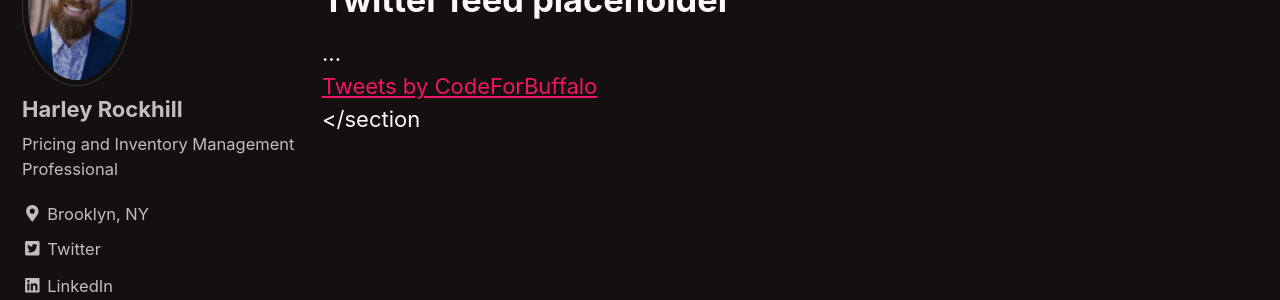
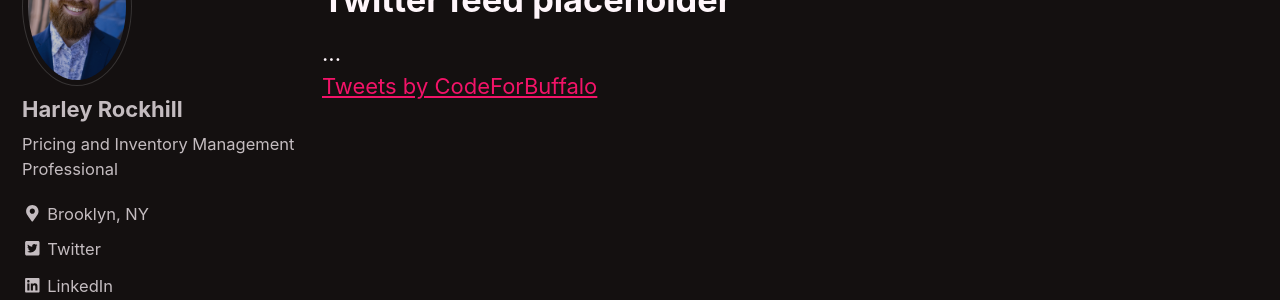
Before and after one commit to hrockhill3/hrockhill3.github.io, a Jekyll site: the page built from _pages/twitter.md, in a window 1280 px wide and 900 px high. Shown: the part 217-517 px from the top of the window. Built offline with Jekyll 4.4.1, drawn with Linux system fonts in a browser that asks for light colours; nearby versions of some CDN libraries; comment, search, counter and statistics services are not loaded.

Commit message:
freaking >

```diff
--- a/_pages/twitter.md
+++ b/_pages/twitter.md
@@ -20,4 +20,4 @@ permalink: /twitter/
       </div>
     </div>
   </div>
-  </section
+  </section>
--- a/index.html
+++ b/index.html
@@ -22,4 +22,4 @@ Twitter feed placeholder:
       </div>
     </div>
   </div>
-  </section
+  </section>
```
